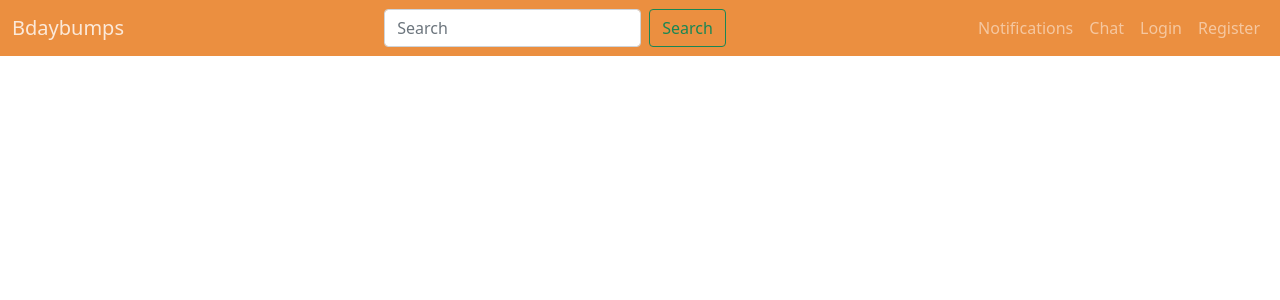
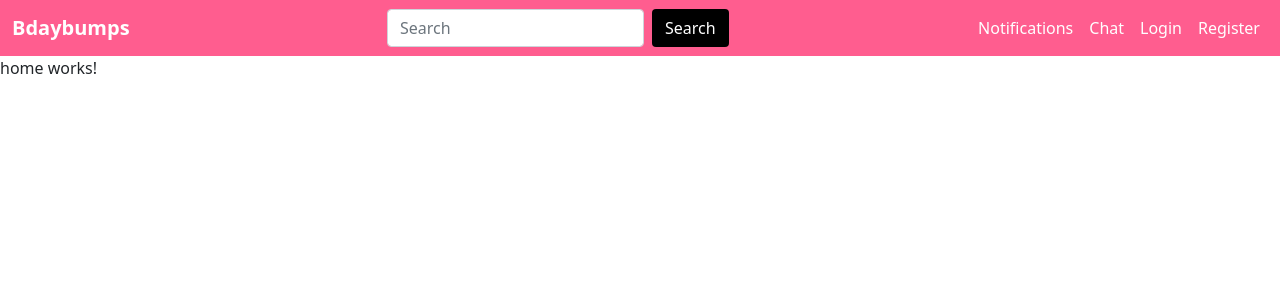
Before and after one commit to DevathiMahesh/Bdaybumps, an Angular app: page / in a window 1280 px wide. Shown: the top 300 px of the page. Built offline with nearby package versions, Linux system fonts and the light colour scheme.

Commit message:
Navbar colors changed

```diff
--- a/src/app/app.component.html
+++ b/src/app/app.component.html
@@ -2,21 +2,30 @@
 
 <style>
 .navbar-custom {
-    background-color: #e67411cc;
+    background-color: #ff5d8f;
 }
 /* change the brand and text color */
-.navbar-custom .navbar-brand,
+.navbar-brand{
+
+   font-weight: bold;
+   color:#ffffff;
+}
+.navbar-custom
 .navbar-custom .navbar-text {
     color: rgba(255,255,255,.8);
 }
 /* change the link color */
 .navbar-custom .navbar-nav .nav-link {
-    color: rgba(255,255,255,.5);
+    color:#ffffff;
 }
 /* change the color of active or hovered links */
 .navbar-custom .nav-item.active .nav-link,
 .navbar-custom .nav-item:hover .nav-link {
     color: #ffffff;
+}
+.searchButton{
+  color:white;
+  background-color: black;
 }
 </style>
 
@@ -30,7 +39,7 @@
     <div class="collapse navbar-collapse" id="navbarTogglerDemo03">
       <form class="d-flex ms-auto">
         <input class="form-control me-2" type="search" placeholder="Search" aria-label="Search">
-        <button class="btn btn-outline-success" type="submit">Search</button>
+        <button class="btn searchButton" type="submit">Search</button>
       </form>
       <ul class="navbar-nav ms-auto mb-2 mb-lg-0">
         <li class="nav-item">
@@ -51,6 +60,6 @@
     </div>
   </div>
 </nav>
-
+<app-home></app-home>
 
 <router-outlet></router-outlet>
--- a/src/app/app.module.ts
+++ b/src/app/app.module.ts
@@ -5,10 +5,12 @@
 import { AppComponent } from './app.component';
 import { ServiceWorkerModule } from '@angular/service-worker';
 import { environment } from '../environments/environment';
+import { HomeComponent } from './home/home.component';
 
 @NgModule({
   declarations: [
-    AppComponent
+    AppComponent,
+    HomeComponent
   ],
   imports: [
     BrowserModule,
--- /dev/null
+++ b/src/app/home/home.component.html
@@ -0,0 +1 @@
+<p>home works!</p>
--- /dev/null
+++ b/src/app/home/home.component.ts
@@ -0,0 +1,15 @@
+import { Component, OnInit } from '@angular/core';
+
+@Component({
+  selector: 'app-home',
+  templateUrl: './home.component.html',
+  styleUrls: ['./home.component.css']
+})
+export class HomeComponent implements OnInit {
+
+  constructor() { }
+
+  ngOnInit(): void {
+  }
+
+}
```
Also changed, not shown: src/app/home/home.component.css (added), 1 other file (tests, documents, lock files or other folders).
